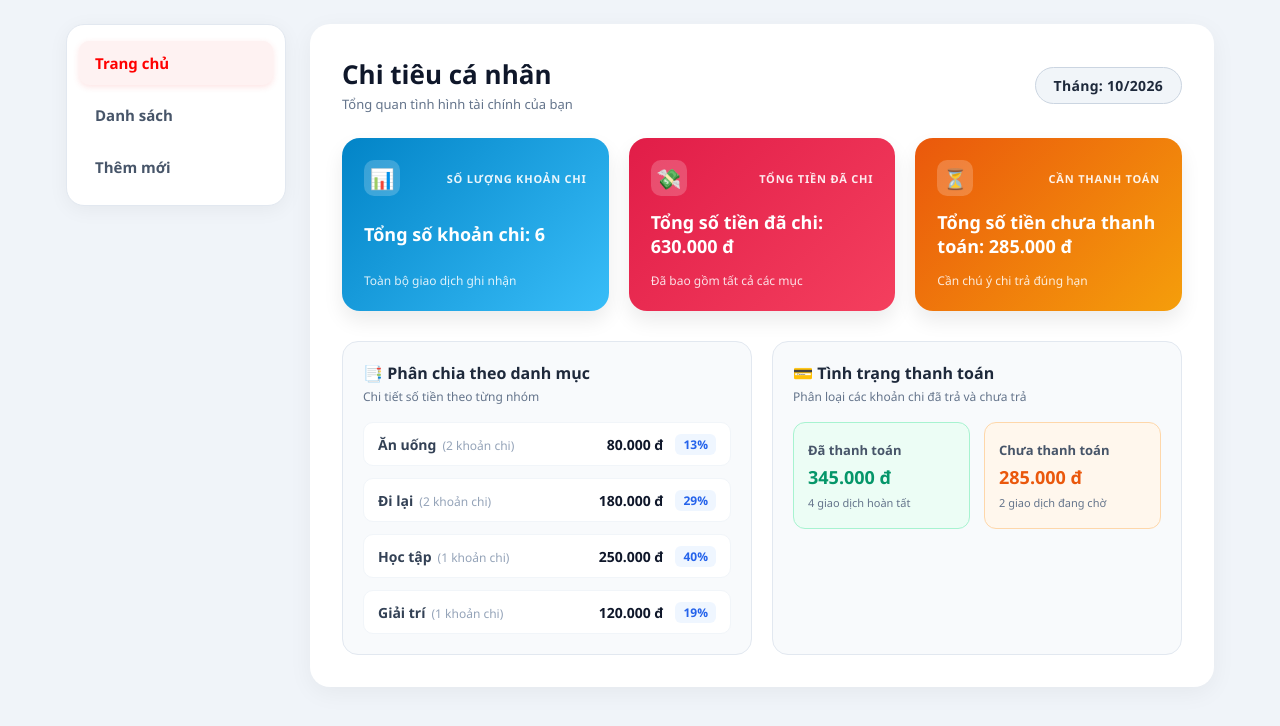
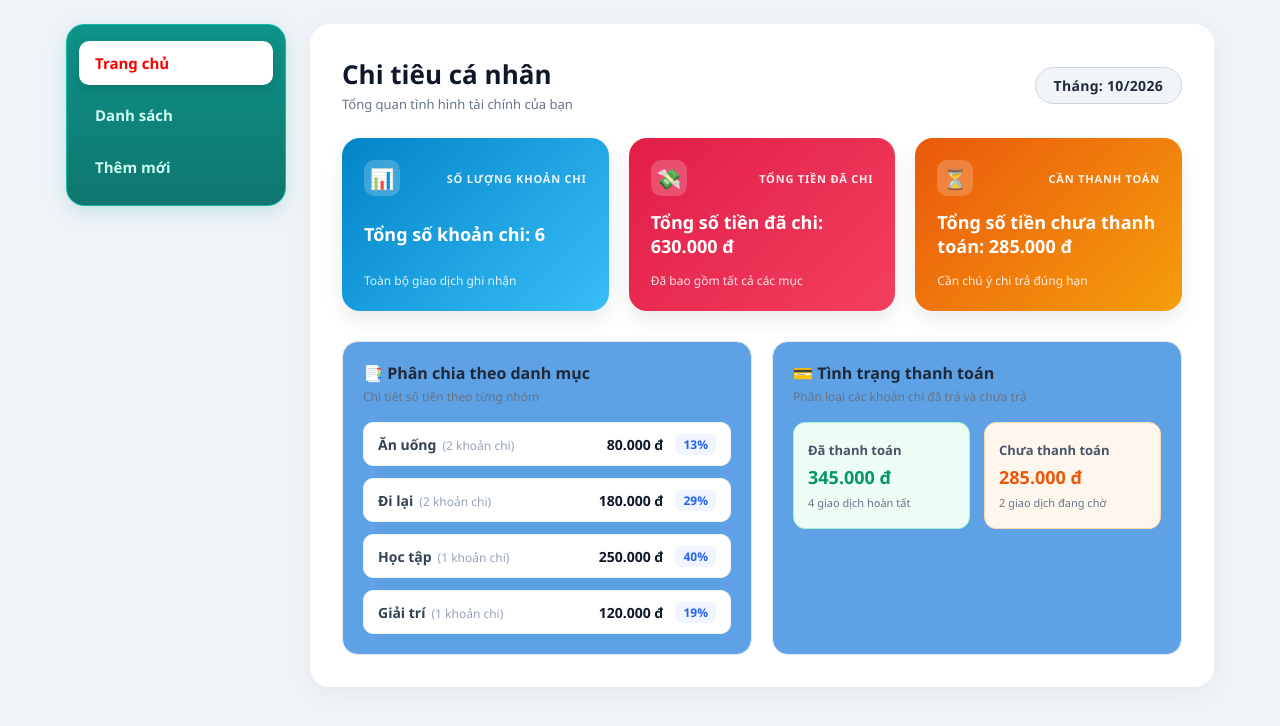
Before and after one commit to mymine152-ux/B25DCCC137_LTW2026_GK, a React (Create React App) app: page / in a window 1280 px wide. Shown: the top 726 px of the page. Built offline with nearby package versions, Linux system fonts and the light colour scheme.

Commit message:
style: change navbar background to elegant teal color

```diff
--- a/src/App.css
+++ b/src/App.css
@@ -35,11 +35,11 @@ body {
   flex-direction: column;
   width: 220px;
   flex-shrink: 0;
-  background: #ffffff;
+  background: linear-gradient(180deg, #0d9488 0%, #0f766e 100%);
   padding: 16px 12px;
   border-radius: 18px;
-  box-shadow: 0 4px 20px rgba(0, 0, 0, 0.05);
-  border: 1px solid #e2e8f0;
+  box-shadow: 0 6px 20px rgba(13, 148, 136, 0.2);
+  border: 1px solid #14b8a6;
 }
 
 .nav-links {
@@ -51,7 +51,7 @@ body {
 
 .nav-item {
   text-decoration: none;
-  color: #475569;
+  color: #ccfbf1;
   font-size: 15px;
   font-weight: 600;
   padding: 12px 16px;
@@ -62,15 +62,15 @@ body {
 }
 
 .nav-item:hover {
-  background: #f8fafc;
-  color: #1e293b;
+  background: rgba(255, 255, 255, 0.18);
+  color: #ffffff;
 }
 
 .nav-item.active {
-  background: #fef2f2;
+  background: #ffffff;
   color: red !important;
   font-weight: bold !important;
-  box-shadow: 0 2px 6px rgba(239, 68, 68, 0.15);
+  box-shadow: 0 4px 12px rgba(0, 0, 0, 0.15);
 }
 
 .main-content {
@@ -209,7 +209,7 @@ body {
 }
 
 .section-card {
-  background: #f8fafc;
+  background: #5ea1e4;
   border: 1px solid #e2e8f0;
   border-radius: 16px;
   padding: 20px;
@@ -624,11 +624,13 @@ body {
   .layout-container {
     flex-direction: column;
   }
+
   .navbar {
     width: 100%;
     min-height: auto;
     padding: 12px 14px;
   }
+
   .nav-links {
     flex-direction: row;
     justify-content: center;
```
